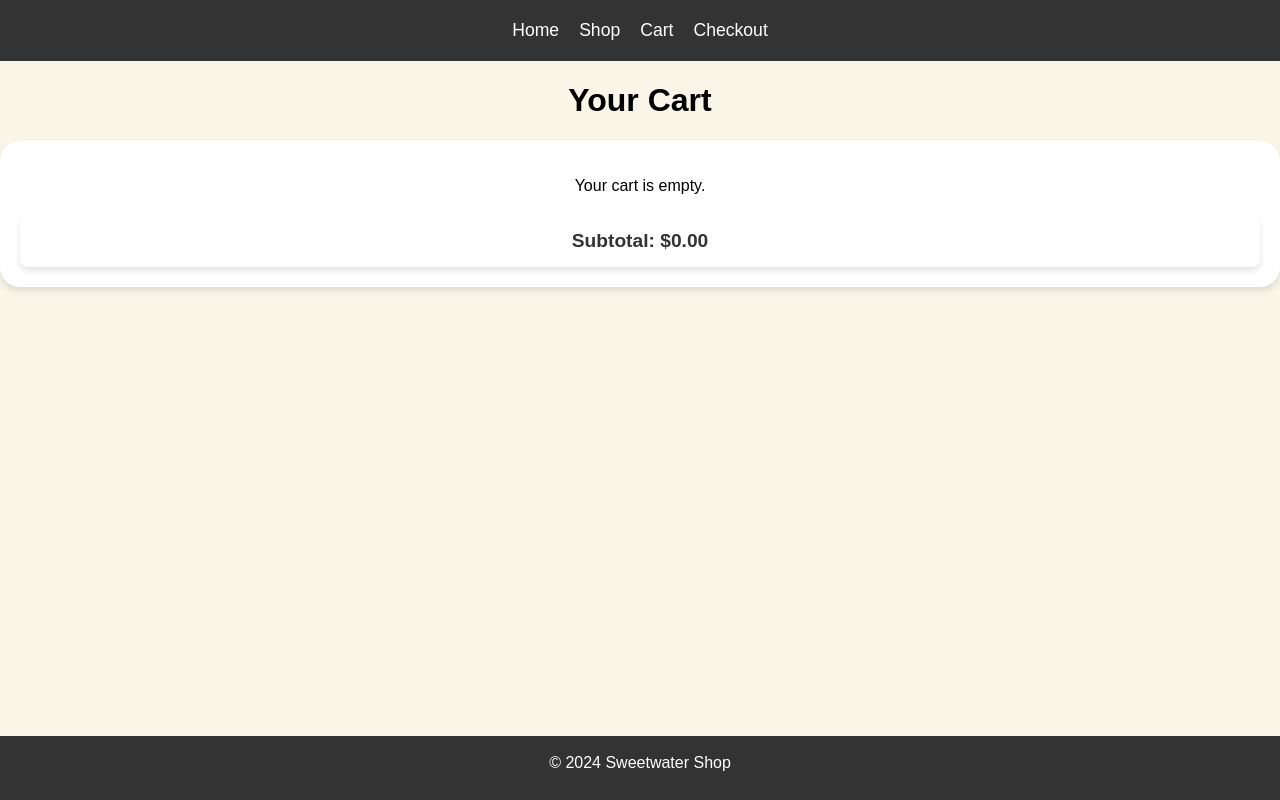
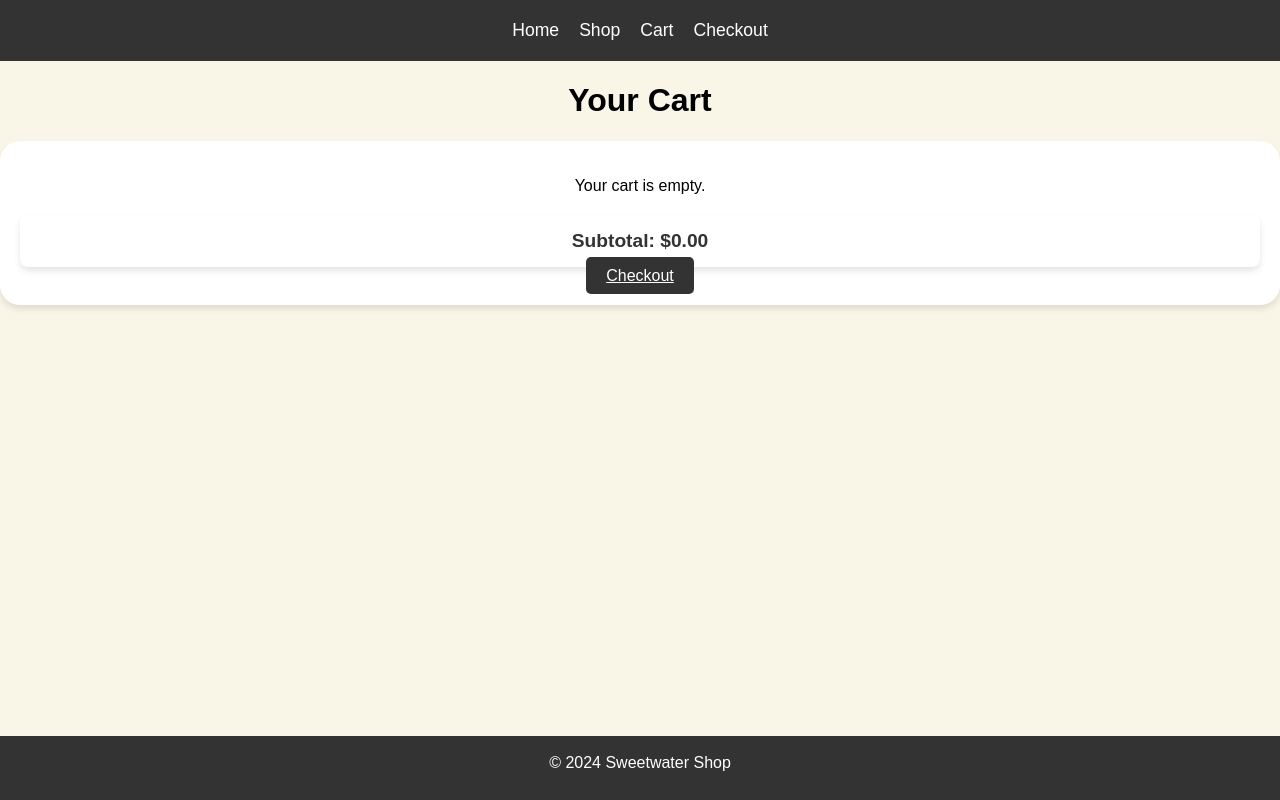
Before and after one commit to Maxtime211/CS-Adv-Programming, a React (Create React App) app: page /cart in a window 1280 px wide. Built offline with nearby package versions, Linux system fonts and the light colour scheme.

Commit message:
Cart checkout button

```diff
--- a/src/App.css
+++ b/src/App.css
@@ -314,3 +314,24 @@ body {
   font-size: 18px;
   line-height: 1.6;
 }
+/* Cart Page Button */
+.cart-button {
+  background-color: #333;
+  color: #fff;
+  border: none;
+  padding: 10px 20px;
+  border-radius: 5px;
+  cursor: pointer;
+  margin-top: 10px;
+}
+
+/* Checkout Page Button */
+.checkout-button {
+  background-color: #333;
+  color: #fff;
+  border: none;
+  padding: 10px 20px;
+  border-radius: 5px;
+  cursor: pointer;
+  margin-top: 10px;
+}
--- a/src/Cart.js
+++ b/src/Cart.js
@@ -1,9 +1,10 @@
 import React from 'react';
-import { useCart } from './CartContext'; // Import useCart instead of CartContext
+import { Link } from 'react-router-dom';
+import { useCart } from './CartContext';
 import './App.css';
 
 function Cart() {
-  const { cart, updateQuantity, deleteItem, calculateSubtotal } = useCart(); // Destructure values from CartContext
+  const { cart, updateQuantity, deleteItem, calculateSubtotal } = useCart();
 
   return (
     <div>
@@ -24,7 +25,7 @@ function Cart() {
                   min="1"
                   onChange={(e) => updateQuantity(item.itemid, parseInt(e.target.value))}
                 />
-                <button onClick={() => deleteItem(item.itemid)}>Delete</button>
+                <button className="cart-button" onClick={() => deleteItem(item.itemid)}>Delete</button>
               </div>
             </div>
           ))
@@ -32,6 +33,7 @@ function Cart() {
         <div id="subtotal">
           <p>Subtotal: ${calculateSubtotal()}</p>
         </div>
+        <Link to="/checkout" className="cart-button">Checkout</Link>
       </div>
     </div>
   );
```
